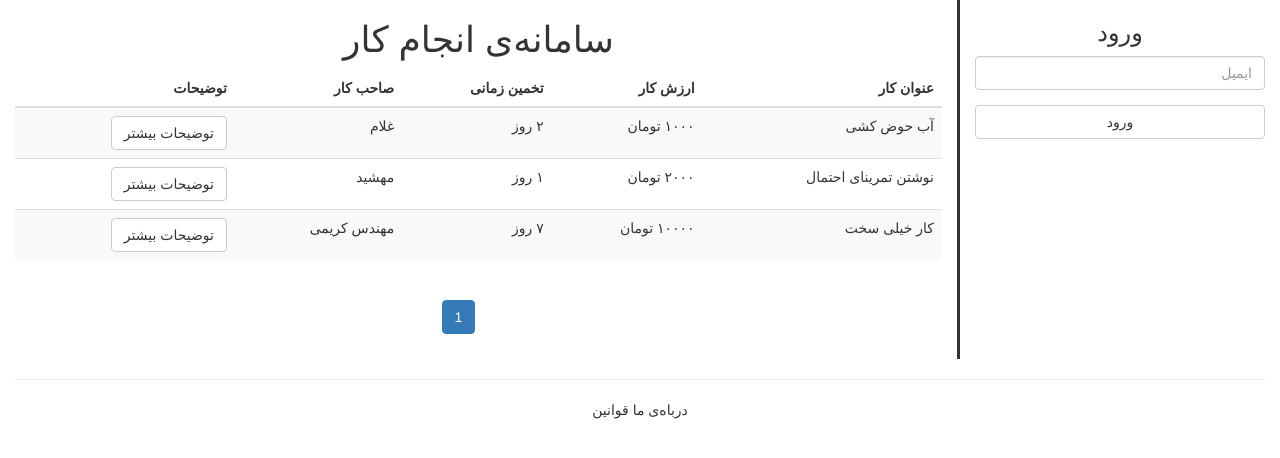
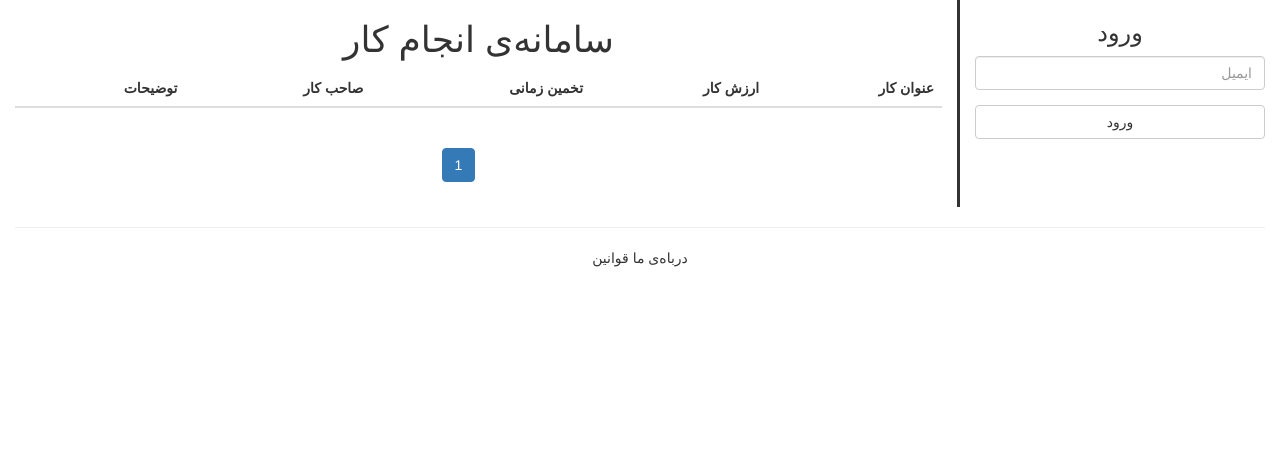
Before and after one commit to adotdad/Django, a Django app: page / in a window 1280 px wide. Shown: the top 458 px of the page. Run offline with Django 3.2, Linux system fonts and the light colour scheme; data that the repository does not hold is empty; some libraries are stand-ins or nearby versions.

Commit message:
delete some rows

```diff
--- a/templates/index.html
+++ b/templates/index.html
@@ -33,33 +33,6 @@
                     </td>
                 </tr>
                 {% endfor %}
-                <tr>
-                    <td>آب حوض کشی</td>
-                    <td>۱۰۰۰ تومان</td>
-                    <td>۲ روز</td>
-                    <td>غلام</td>
-                    <td>
-                        <a href="details.html" class="btn btn-default">توضیحات بیشتر</a>
-                    </td>
-                </tr>
-                <tr>
-                    <td>نوشتن تمرینای احتمال</td>
-                    <td>۲۰۰۰ تومان</td>
-                    <td>۱ روز</td>
-                    <td>مهشید</td>
-                    <td>
-                        <a href="details.html" class="btn btn-default">توضیحات بیشتر</a>
-                    </td>
-                </tr>
-                <tr>
-                    <td>کار خیلی سخت</td>
-                    <td>۱۰۰۰۰ تومان</td>
-                    <td>۷ روز</td>
-                    <td>مهندس کریمی</td>
-                    <td>
-                        <a href="details.html" class="btn btn-default">توضیحات بیشتر</a>
-                    </td>
-                </tr>
                 </tbody>
             </table>
             <div id="tasks-paginator">
```
Also changed, not shown: templates/index_user.html (+0 -27 lines).
